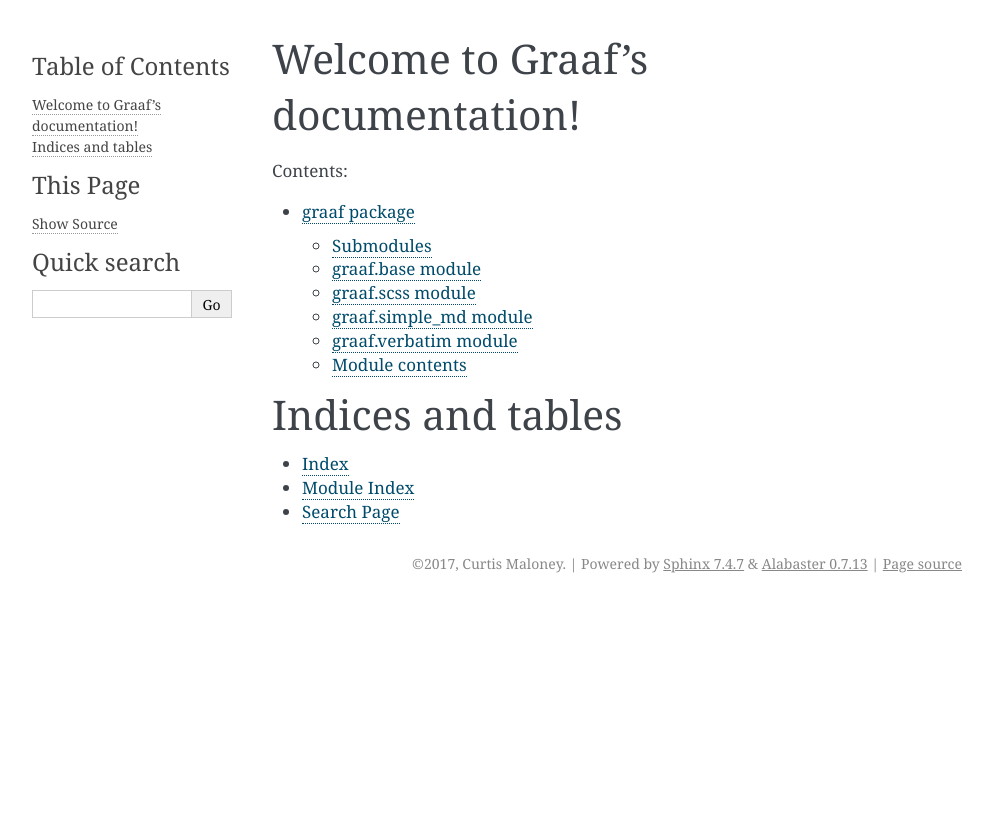
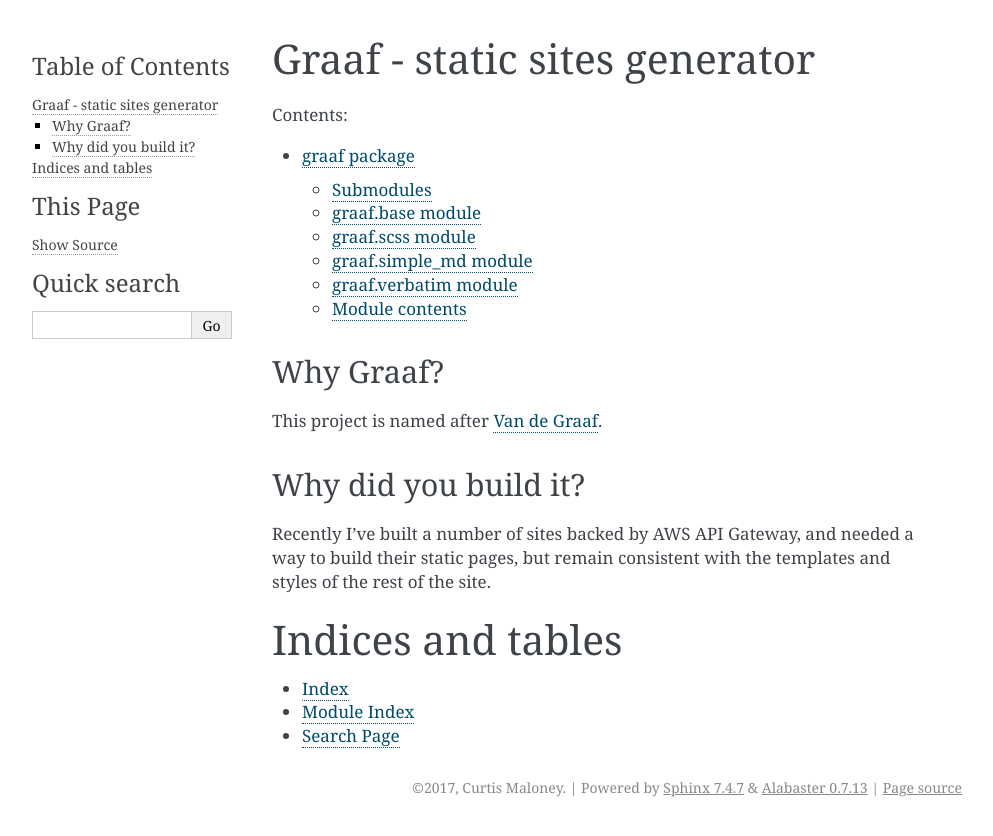
Before and after one commit to funkybob/graaf, a Sphinx documentation site: the page built from docs/index.rst, in a window 1280 px wide. Shown: the top 836 px of the page, without its empty margins (148-1141 px from the left). Built offline with Sphinx 7.4.7, drawn with Linux system fonts in a browser that asks for light colours.

Commit message:
Add introduction

```diff
--- a/docs/index.rst
+++ b/docs/index.rst
@@ -1,10 +1,6 @@
-.. Graaf documentation master file, created by
-   sphinx-quickstart on Sun Mar  5 18:28:33 2017.
-   You can adapt this file completely to your liking, but it should at least
-   contain the root `toctree` directive.
 
-Welcome to Graaf's documentation!
-=================================
+Graaf - static sites generator
+==============================
 
 .. toctree::
    :maxdepth: 2
@@ -13,6 +9,19 @@
    api/graaf
 
 
+Why Graaf?
+----------
+
+This project is named after
+`Van de Graaf <https://en.wikipedia.org/wiki/Van_de_Graaff_generator>`_.
+
+Why did you build it?
+---------------------
+
+Recently I've built a number of sites backed by AWS API Gateway, and needed a
+way to build their static pages, but remain consistent with the templates and
+styles of the rest of the site.
+
 Indices and tables
 ==================
 
```
